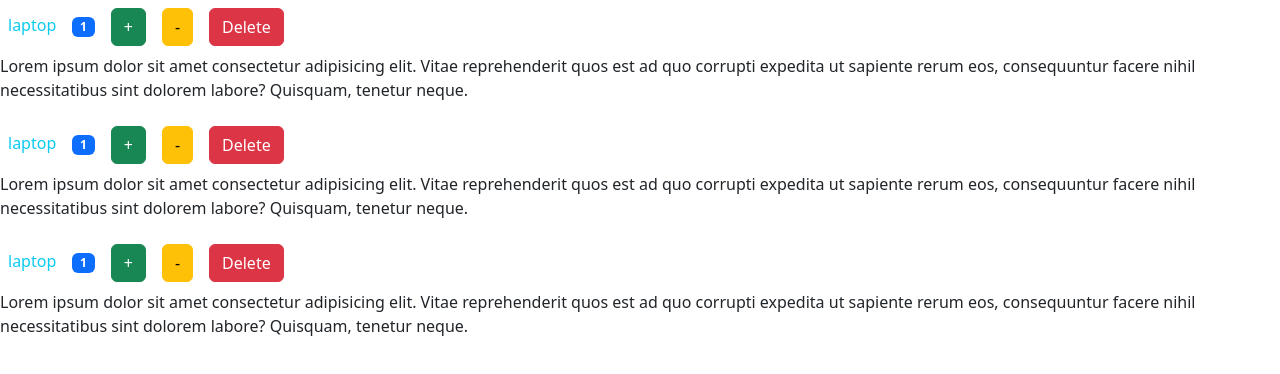
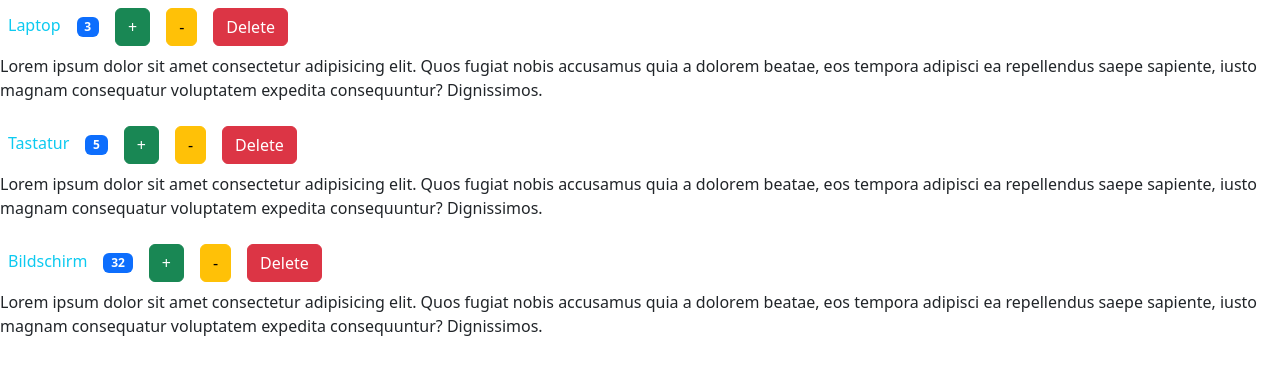
Before and after one commit to rahimi-ali786/ReactJS-practices, a React (Create React App) app: page / in a window 1280 px wide. Shown: the top 374 px of the page. Built offline with nearby package versions, Linux system fonts and the light colour scheme.

Commit message:
8.ReactJS- Modifying the parent component

```diff
--- /dev/null
+++ b/src/components/functional/delFProduct.jsx
@@ -0,0 +1,31 @@
+import {useState} from 'react';
+
+const DelFProduct = ({productName, count: propsCount, children, onDelete, id}) => {
+
+   const [count, setCount] = useState(propsCount);
+   return (
+       <div>
+            <span className='m-2 text-info'>{productName}</span>
+            <span className='m-2 badge bg-primary'>{format()}</span>
+            <button onClick={() => handleIncrement(count, setCount)} className='m-2 btn btn-s btn-success'>+</button>
+            <button onClick={handleDecrement} className='m-2 btn btn-s btn-warning'>-</button>
+            <button onClick={handleDelete} className='m-2 btn btn-s btn-danger'>Delete</button>
+            {children}
+       </div>
+    );
+
+    function handleDecrement(){
+       setCount(count -1 );
+    }
+    function handleDelete(){
+       onDelete(id);
+    }
+    function format(){
+      return count === 0 ? 'Zero' : count;
+    }
+}
+
+function handleIncrement(count, setCount){
+  setCount(count + 1);
+}
+export default DelFProduct;
--- /dev/null
+++ b/src/components/functional/delFProducts.jsx
@@ -0,0 +1,29 @@
+import {useState} from 'react';
+import DelFProduct from './delFProduct';
+
+
+const DelFProducts = () => {
+ const [products, setProducts] = useState([
+       {id: 1, productName:'Laptop', count: 3},
+       {id: 2, productName:'Tastatur', count: 5},
+       {id: 3, productName:'Bildschirm', count: 32}
+      ]);
+ return (
+   <>
+   {products.map((p, index)=>(
+       <DelFProduct key={index} productName={p.productName} count={p.count} onDelete={handleDelete} id={p.id} >
+         <p>
+          Lorem ipsum dolor sit amet consectetur adipisicing elit. Quos fugiat nobis accusamus quia a dolorem beatae, eos tempora adipisci ea repellendus saepe sapiente, iusto magnam consequatur voluptatem expedita consequuntur? Dignissimos.
+         </p>
+       </DelFProduct>
+   ))}
+   </>
+  );
+
+  function handleDelete(productId){
+     const newProducts = products.filter(p => p.id !== productId);
+     setProducts(newProducts);
+  }
+}
+
+export default DelFProducts;
--- a/src/index.js
+++ b/src/index.js
@@ -6,9 +6,11 @@ import 'bootstrap/dist/css/bootstrap.min.css';
 // import {StatelessProduct} from './components/functional/statelessProduct';
 // import PropsProducts from './components/propsProducts';
 // import MapFProducts from './components/functional/mapFProducts';
-import MapProducts from './components/mapProducts';
+// import MapProducts from './components/mapProducts';
+// import DelProducts from './components/delProducts';
+import DelFProducts from './components/functional/delFProducts';
 
 
 
 const root = createRoot(document.getElementById('root'));
-root.render(<MapProducts />);
+root.render(<DelFProducts />);
```
Also changed, not shown: src/components/delProduct.jsx (added, +40 -0 lines), src/components/delProducts.jsx (added, +33 -0 lines).
